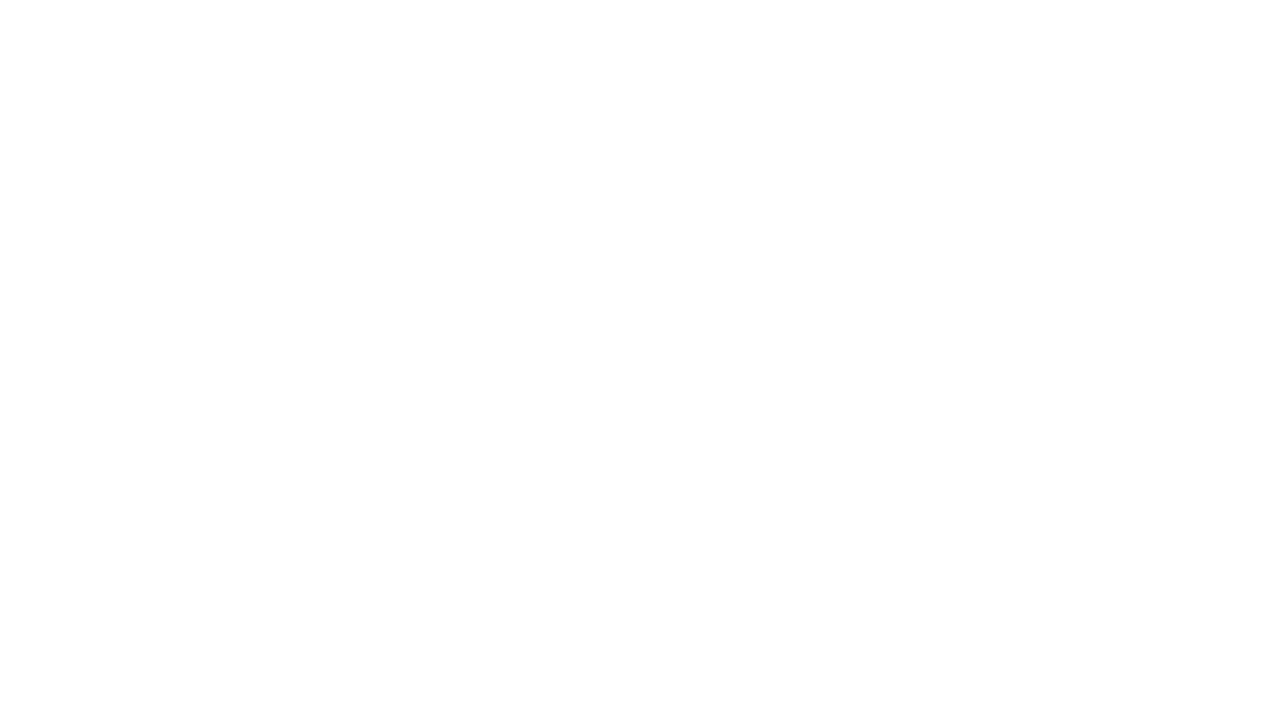
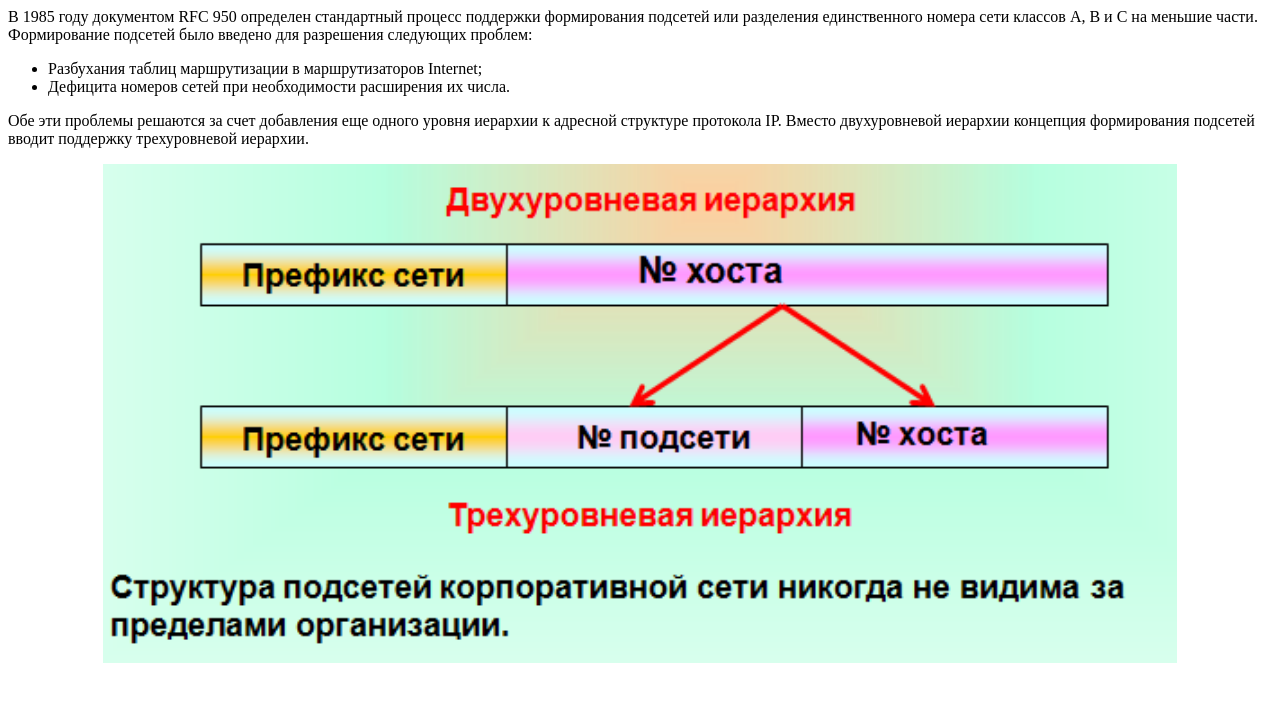
Before and after one commit to alexeipyp/pius, a plain HTML site: page q/43.html in a window 1280 px wide. Drawn offline with Linux system fonts and the light colour scheme.

Commit message:
Добавлены ответы на вопросы: #43, #44, #45

```diff
--- a/q/43.html
+++ b/q/43.html
@@ -1,8 +1,16 @@
 <html>
 <head>
-    <title></title>
+    <title>Структуризация сетей пользователя с использованием маски подсетей.</title>
 </head>
 <body>
-
+    <p>В 1985 году документом RFC 950 определен стандартный процесс поддержки формирования подсетей или разделения единственного номера сети классов А, B и C на меньшие части. Формирование подсетей было введено для разрешения следующих проблем:</p>
+    <ul>
+        <li>Разбухания таблиц маршрутизации в маршрутизаторов Internet;</li>
+        <li>Дефицита номеров сетей при необходимости расширения их числа.</li>
+    </ul>
+    <p>Обе эти проблемы решаются за счет добавления еще одного уровня иерархии к адресной структуре протокола IP. Вместо двухуровневой иерархии концепция формирования подсетей вводит поддержку трехуровневой иерархии. </p>
+    <center>
+    <img src="../src/43/1.png" width="85%">
+    </center>
 </body>
 </html>
```
Also changed, not shown: q/44.html (+5 -2 lines), q/45.html (+3 -2 lines), src/43/1.png (added).
